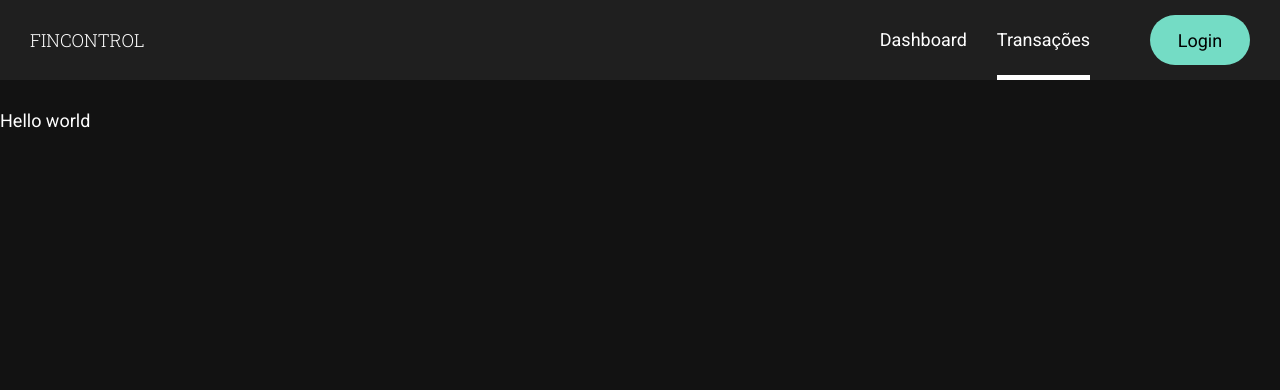
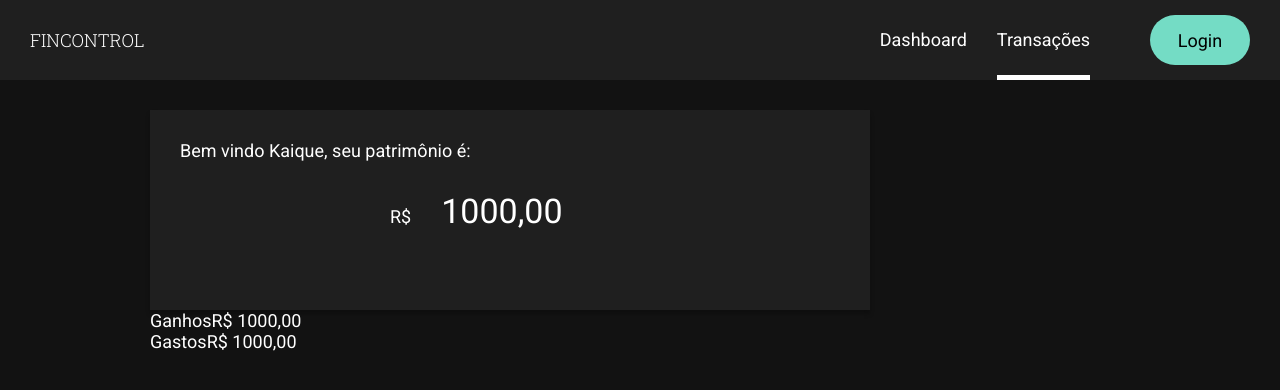
Before and after one commit to kaiquecaires/fincontrol, a Next.js app: page / in a window 1280 px wide. Shown: the top 390 px of the page. Built offline with nearby package versions, Linux system fonts and the light colour scheme.

Commit message:
feat: make total card

```diff
--- /dev/null
+++ b/pages/home.module.scss
@@ -0,0 +1,27 @@
+.container {
+  width: 72rem;
+  margin-left: 15rem;
+}
+
+.total {
+  width: 100%;
+  height: 20rem;
+  background: var(--dark-500);
+  box-shadow: 0px 4px 4px 0px rgba(0, 0, 0, 0.25);
+
+  .totalTitle {
+    display: block;
+    padding-top: 3rem;
+    padding-left: 3rem;
+  }
+
+  .totalValue {
+    padding-top: 3rem;
+    padding-left: 24rem;
+
+    .value {
+      font-size: 3.4rem;
+      margin-left: 3rem;
+    }
+  }
+}
--- a/pages/index.tsx
+++ b/pages/index.tsx
@@ -1,7 +1,28 @@
+import styles from './home.module.scss'
+
 export default function Home() {
   return (
-    <div>
-      <p>Hello world</p>
+    <div className={styles.container}>
+      <div className={styles.total}>
+        <span className={styles.totalTitle}>Bem vindo Kaique, seu patrimônio é:</span>
+        <div className={styles.totalValue}>
+          <span className={styles.type}>R$</span>
+          <span className={styles.value}>1000,00</span>
+        </div>
+      </div>
+
+      <div className={styles.balance}>
+        <div className={styles.income}>
+          <span className={styles.incomeTitle}>Ganhos</span>
+          <span className={styles.incomeValue}>R$ 1000,00</span>
+        </div>
+
+        <div className={styles.outcome}>
+          <span className={styles.outcomeTitle}>Gastos</span>
+          <span className={styles.outcomeValue}>R$ 1000,00</span>
+        </div>
+      </div>
+      <div className={styles.transactions}></div>
     </div>
   )
 }
```
